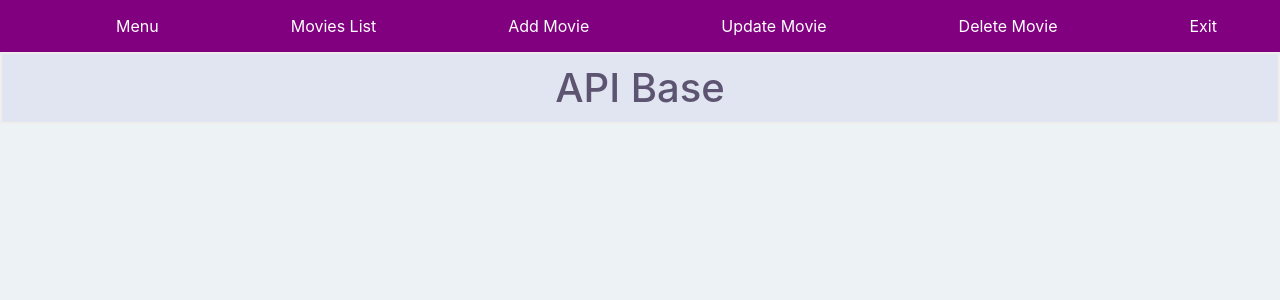
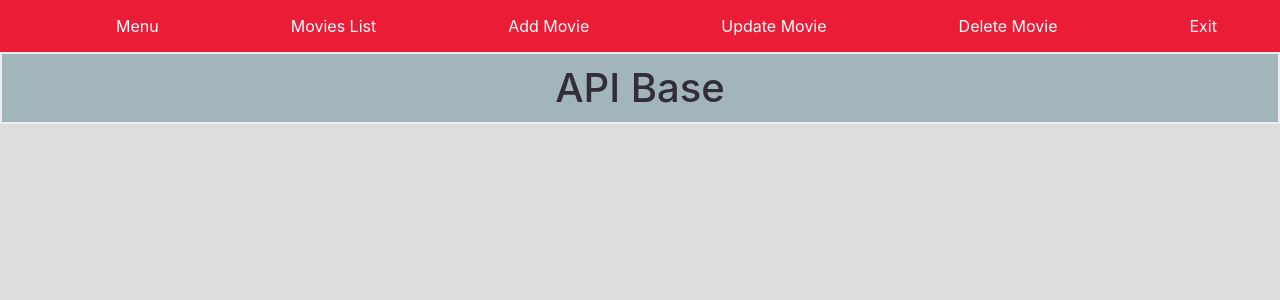
Before and after one commit to Lolisolera/My-Movies-App, a Flask app: page / in a window 1280 px wide. Shown: the top 300 px of the page. Run offline with Flask 3, Linux system fonts and the light colour scheme; some libraries are stand-ins or nearby versions.

Commit message:
Update styles.css

```diff
--- a/static/styles.css
+++ b/static/styles.css
@@ -1,9 +1,9 @@
 h1 {
     border: 2px #eee solid;
-    color: #5C5470;
+    color: #332C39;
     text-align: center;
     padding: 10px;
-    background-color: #e1e5f2;
+    background-color: #A2B5BB;
 }
 
 h2 {
@@ -30,12 +30,12 @@ body {
 }
 
 .body {
-    background-color: #edf2f4;
+    background-color: #ddd;
 }
 
 
 nav {
-    background-color: purple;
+    background-color: #EB1D36;
     overflow: hidden;
 }
 
```
